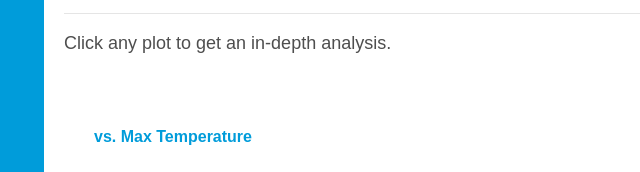
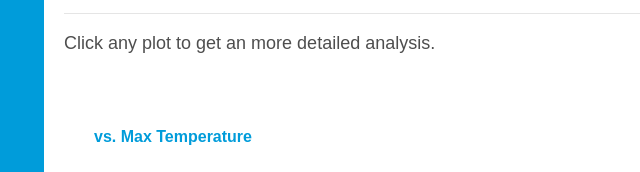
Before and after one commit to matthewstieg/matthewstieg.github.io, a plain HTML site: page comparison.html in a window 1280 px wide. Shown: the part 189-361 px from the top of the page, 26-666 px from the left. Drawn offline with nearby package versions, Linux system fonts and the light colour scheme.

Commit message:
Final Change

```diff
--- a/comparison.html
+++ b/comparison.html
@@ -54,7 +54,7 @@
                 <div class="box">
                     <h3 class="title">Comparison: Latitude vs X</h3>
                     <hr>
-                    <p>Click any plot to get an in-depth analysis.</p>
+                    <p>Click any plot to get an more detailed analysis.</p>
                     <div class="container" style="padding-bottom: 40px;">
                         <div class="row">
                             <div class="col-lg-6" style="padding: 30px;">
```
